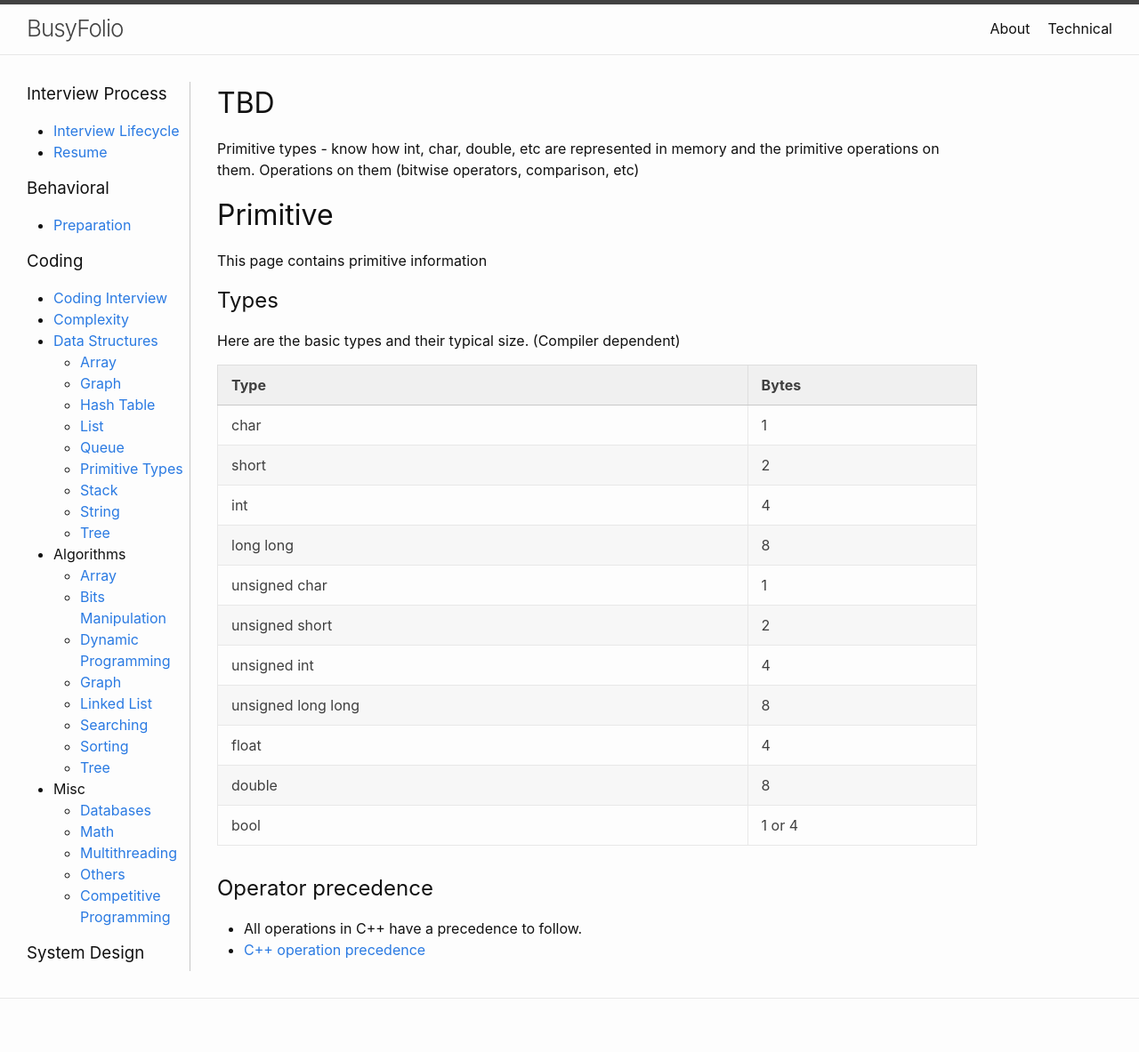
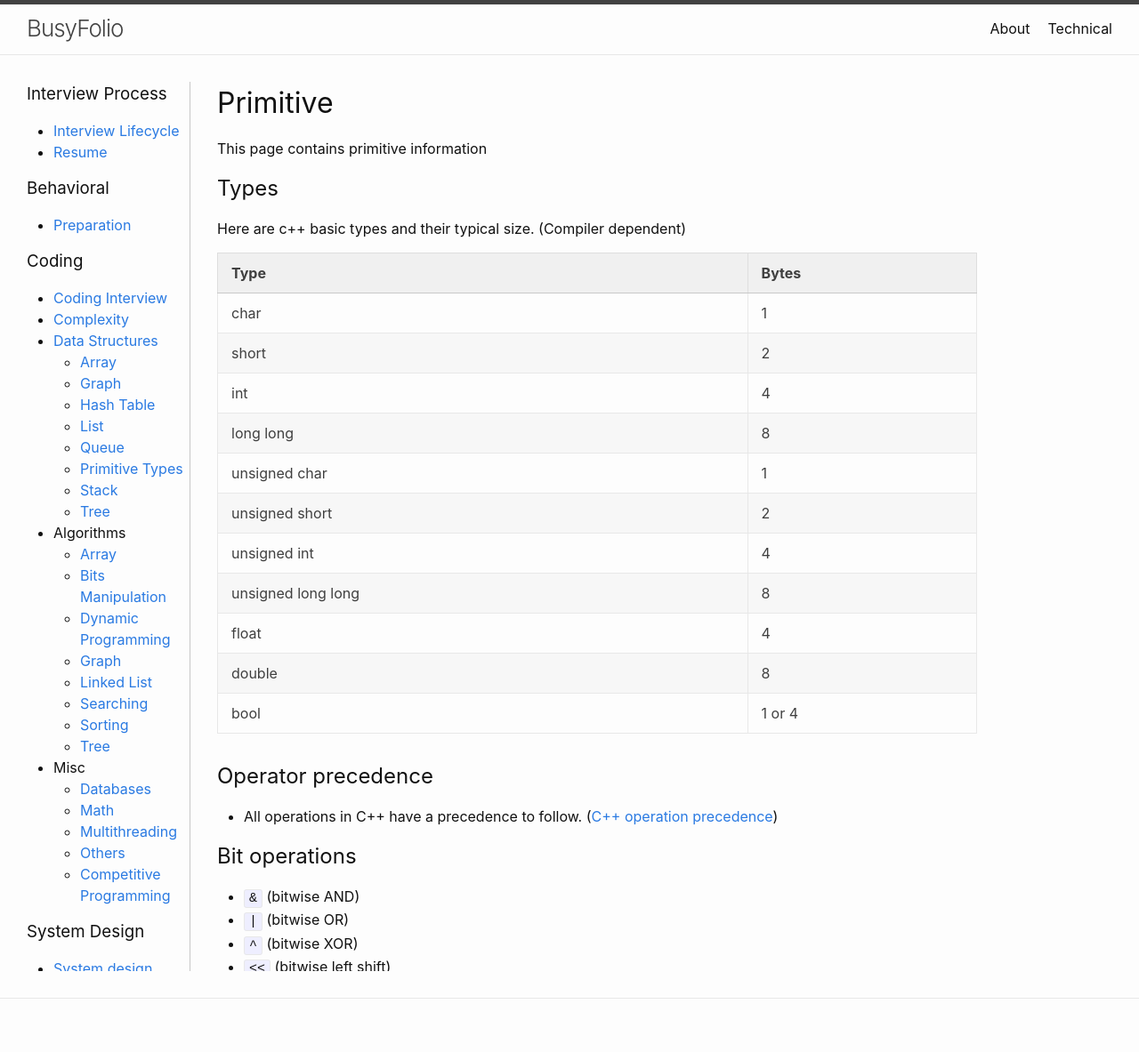
Before and after one commit to bzthin/bzthin.github.io, a Jekyll site: the page built from pages/technical/coding/data-structures/primitive.md, in a window 1280 px wide. Shown: the whole page at 89% size. Built offline with Jekyll 4.4.1, drawn with Linux system fonts in a browser that asks for light colours.

Commit message:
Reviewed data structures parts

```diff
--- a/_data/navigation.yml
+++ b/_data/navigation.yml
@@ -32,8 +32,6 @@ technical:
             url: /data-structures/primitive
           - page: Stack
             url: /data-structures/stack
-          - page: String
-            url: /data-structures/string
           - page: Tree
             url: /data-structures/tree
       - page: Algorithms
--- a/pages/technical/coding/data-structures/primitive.md
+++ b/pages/technical/coding/data-structures/primitive.md
@@ -4,15 +4,11 @@ title: Primitive Types
 permalink: /data-structures/primitive/
 ---
 
-# TBD
-Primitive types - know how int, char, double, etc are represented in memory and the primitive operations on them.
-Operations on them (bitwise operators, comparison, etc)
-
 # Primitive
 This page contains primitive information
 
 ## Types
-Here are the basic types and their typical size. (Compiler dependent)
+Here are c++ basic types and their typical size. (Compiler dependent)
 
 | Type               | Bytes  |
 |:-------------------|:-------|
@@ -30,8 +26,7 @@ Here are the basic types and their typical size. (Compiler dependent)
 
 
 ## Operator precedence
-- All operations in C++ have a precedence to follow.
-- [C++ operation precedence](https://en.cppreference.com/w/cpp/language/operator_precedence)
+- All operations in C++ have a precedence to follow. ([C++ operation precedence](https://en.cppreference.com/w/cpp/language/operator_precedence))
 
 ## Bit operations
 - `&` (bitwise AND)
```
Also changed, not shown: pages/technical/coding/algorithms/array.md (+4 -0 lines), pages/technical/coding/data-structures/array.md (+7 -0 lines), pages/technical/coding/data-structures/queue.md (+3 -4 lines), pages/technical/coding/data-structures/stack.md (+1 -1 lines), pages/technical/coding/data-structures/string.md (deleted, +0 -37 lines).
